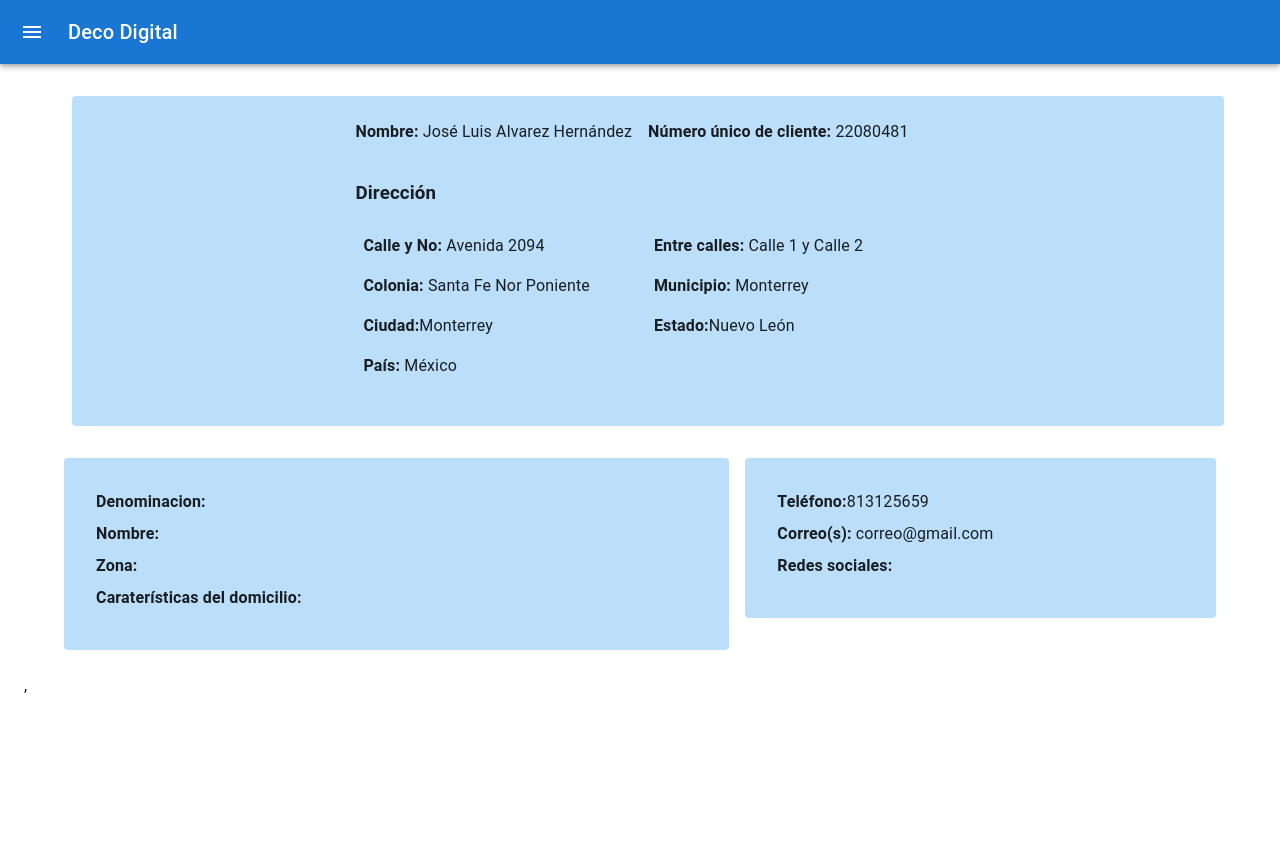
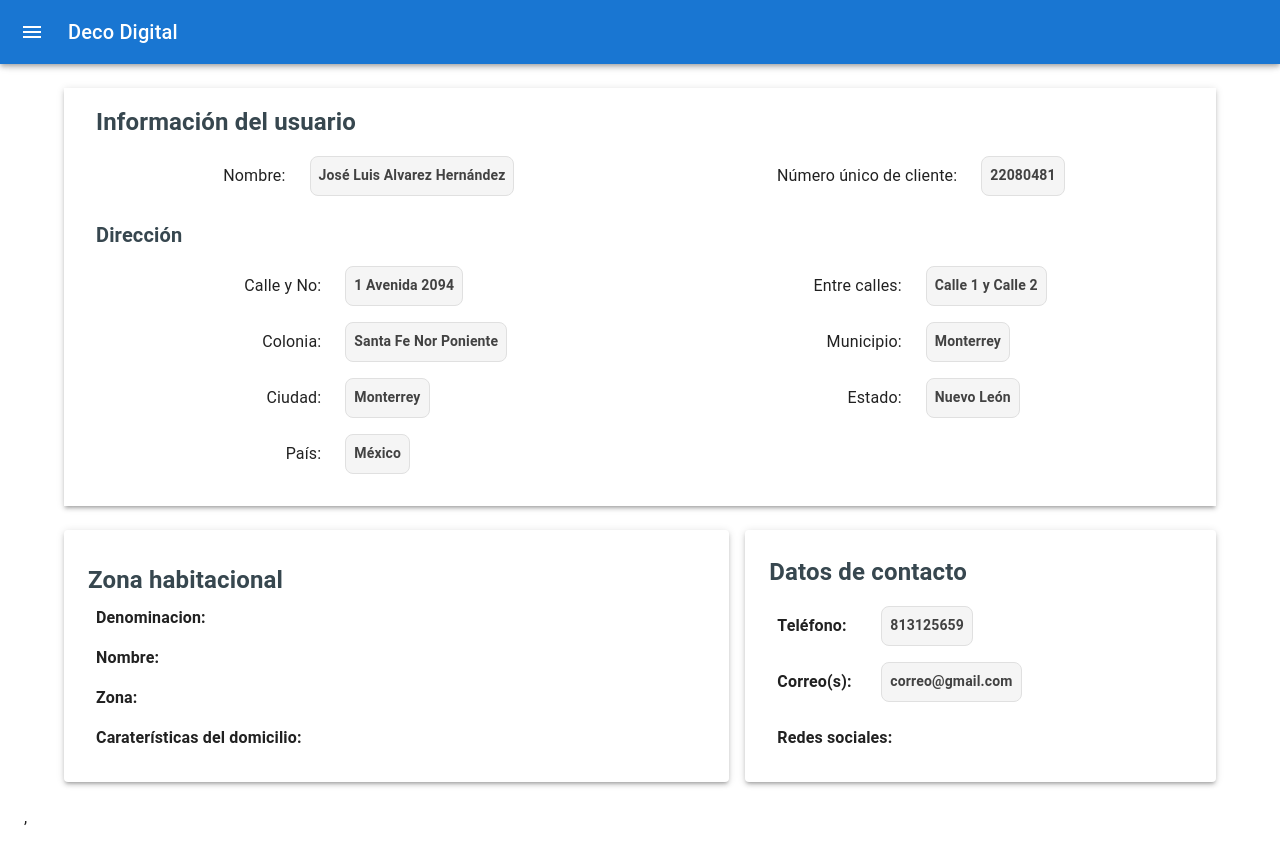
Before and after one commit to RobertoCantu/DecoDigital, a React (Create React App) app in the folder client/: page /client_info in a window 1280 px wide. Before the commit the page ends 800 px from the top, so only its background shows below. Built offline with nearby package versions, Linux system fonts and the light colour scheme.

Commit message:
Add redesign for ClientInfo

```diff
--- a/client/src/components/client_info/ClientGrid.tsx
+++ b/client/src/components/client_info/ClientGrid.tsx
@@ -8,8 +8,10 @@ type Props = {};
 const ClientGrid = (props: Props) => {
   return (
     <div>
-      <ClientInfo />
       <Container>
+        <Grid item xs={12} md={12}>
+          <ClientInfo />
+        </Grid>
         <Grid container spacing={2}>
           <Grid item xs={12} md={7}>
             <ZonaHabitacional />
--- a/client/src/components/client_info/ClientInfo.tsx
+++ b/client/src/components/client_info/ClientInfo.tsx
@@ -1,74 +1,105 @@
 import React from "react";
-import { Container, Grid, Box } from "@mui/material";
+import { Container, Box } from "@mui/material";
+import Item from "./Item";
 type Props = {};
 
 const ClientInfo = (props: Props) => {
   return (
-    <Container maxWidth="lg">
-      <Grid
-        item
+    <>
+      <Container maxWidth="lg" sx={{ boxShadow: 3, pb: 3 }}>
+        <Box sx={{ fontSize: "h5.fontSize", p: 1, pt: 2 }}>
+          <strong style={{ color: "#37474f" }}>Información del usuario</strong>
+        </Box>
+        <Box
           sx={{
-          bgcolor: "#BBDEFB",
             display: "flex",
+            justifyContent: "space-around",
             flexDirection: "row",
-          m: 1,
-          p: 1,
-          width: 1,
-          justifyContent: "center",
-          borderRadius: 1,
           }}
         >
-        <Grid xs={4} sx={{ display: "flex", flexDirection: "column", p: 2 }}>
-          <Box sx={{ display: "flex", flexDirection: "row", pr: 4 }}>
-            <div style={{ paddingBottom: "1em" }}>
-              <strong>Nombre: </strong>
-              <span style={{ paddingRight: "1em" }}>
-                José Luis Alvarez Hernández
-              </span>
+          <div style={{ display: "flex", flexDirection: "row" }}>
+            <span style={{ padding: "1em" }}>Nombre: </span>
+            <Item>José Luis Alvarez Hernández</Item>
           </div>
-            <div>
-              <strong>Número único de cliente: </strong>
-              <span>22080481</span>
+          <div style={{ display: "flex", flexDirection: "row" }}>
+            <span style={{ padding: "1em" }}>Número único de cliente: </span>
+            <Item>22080481</Item>
           </div>
         </Box>
-          <h3>Dirección</h3>
-          <Grid xs={4} sx={{ display: "flex", flexDirection: "row", p: 1 }}>
-            <Box sx={{ display: "flex", flexDirection: "column", pr: 4 }}>
-              <div style={{ paddingBottom: "1em" }}>
-                <strong>Calle y No: </strong>
-                <span>Avenida 2094</span>
+        <Box sx={{ fontSize: "h6.fontSize", p: 1, pt: 2 }}>
+          <strong style={{ color: "#37474f" }}>Dirección</strong>
+        </Box>
+        <Box
+          sx={{
+            display: "flex",
+            justifyContent: "space-around",
+            flexDirection: "row",
+          }}
+        >
+          {/* Primer columna */}
+          <Box sx={{ display: "flex", flexDirection: "column" }}>
+            <div style={{ display: "flex", flexDirection: "row" }}>
+              <span
+                style={{ padding: "1em", width: "7em", textAlign: "right" }}
+              >
+                Calle y No:{" "}
+              </span>
+              <Item>1 Avenida 2094</Item>
             </div>
-              <div style={{ paddingBottom: "1em" }}>
-                <strong>Colonia: </strong>
-                <span>Santa Fe Nor Poniente</span>
+            <div style={{ display: "flex", flexDirection: "row" }}>
+              <span
+                style={{ padding: "1em", width: "7em", textAlign: "right" }}
+              >
+                Colonia:{" "}
+              </span>
+              <Item>Santa Fe Nor Poniente</Item>
             </div>
-              <div style={{ paddingBottom: "1em" }}>
-                <strong>Ciudad:</strong>
-                <span>Monterrey</span>
+            <div style={{ display: "flex", flexDirection: "row" }}>
+              <span
+                style={{ padding: "1em", width: "7em", textAlign: "right" }}
+              >
+                Ciudad:{" "}
+              </span>
+              <Item>Monterrey</Item>
             </div>
-              <div style={{ paddingBottom: "1em" }}>
-                <strong>País: </strong>
-                <span>México</span>
+            <div style={{ display: "flex", flexDirection: "row" }}>
+              <span
+                style={{ padding: "1em", width: "7em", textAlign: "right" }}
+              >
+                País:{" "}
+              </span>
+              <Item>México</Item>
             </div>
           </Box>
-            <Box sx={{ display: "flex", flexDirection: "column", pl: 4 }}>
-              <div style={{ paddingBottom: "1em" }}>
-                <strong>Entre calles: </strong>
-                <span>Calle 1 y Calle 2</span>
+          <Box sx={{ display: "flex", flexDirection: "column" }}>
+            <div style={{ display: "flex", flexDirection: "row" }}>
+              <span
+                style={{ padding: "1em", width: "8em", textAlign: "right" }}
+              >
+                Entre calles:
+              </span>
+              <Item>Calle 1 y Calle 2</Item>
             </div>
-              <div style={{ paddingBottom: "1em" }}>
-                <strong>Municipio: </strong>
-                <span>Monterrey</span>
+            <div style={{ display: "flex", flexDirection: "row" }}>
+              <span
+                style={{ padding: "1em", width: "8em", textAlign: "right" }}
+              >
+                Municipio:{" "}
+              </span>
+              <Item>Monterrey</Item>
             </div>
-              <div style={{ paddingBottom: "1em" }}>
-                <strong>Estado:</strong>
-                <span>Nuevo León</span>
+            <div style={{ display: "flex", flexDirection: "row" }}>
+              <span
+                style={{ padding: "1em", width: "8em", textAlign: "right" }}
+              >
+                Estado:{" "}
+              </span>
+              <Item>Nuevo León</Item>
             </div>
           </Box>
-          </Grid>
-        </Grid>
-      </Grid>
+        </Box>
       </Container>
+    </>
   );
 };
 
--- a/client/src/components/client_info/ContactoCliente.tsx
+++ b/client/src/components/client_info/ContactoCliente.tsx
@@ -1,5 +1,6 @@
 import React from "react";
 import { Container, Grid, Box } from "@mui/material";
+import Item from "./Item";
 
 type Props = {};
 
@@ -7,26 +8,45 @@ const ContactoCliente = (props: Props) => {
   return (
     <Box
       sx={{
+        boxShadow: 3,
         display: "flex",
         flexDirection: "column",
-        p: 4,
-        bgcolor: "#BBDEFB",
+        p: 2,
         mt: 3,
         mb: 3,
         borderRadius: 1,
       }}
     >
-      <div style={{ paddingBottom: "0.5em" }}>
-        <strong>Teléfono:</strong>
-        <span>813125659</span>
+      <Box sx={{ fontSize: "h5.fontSize", p: 1, pt: 1 }}>
+        <strong style={{ color: "#37474f" }}>Datos de contacto</strong>
+      </Box>
+      <div
+        style={{
+          display: "flex",
+          flexDirection: "row",
+        }}
+      >
+        <strong style={{ padding: "1em", width: "7em" }}>Teléfono:</strong>
+        <Item>813125659</Item>
       </div>
-      <div style={{ paddingBottom: "0.5em" }}>
-        <strong>Correo(s):</strong>
-        <span> correo@gmail.com</span>
+      <div
+        style={{
+          display: "flex",
+          flexDirection: "row",
+        }}
+      >
+        <strong style={{ padding: "1em", width: "7em" }}>Correo(s):</strong>
+        <Item> correo@gmail.com</Item>
       </div>
-      <div style={{ paddingBottom: "0.5em" }}>
-        <strong>Redes sociales:</strong>
-        <span></span>
+      <div
+        style={{
+          display: "flex",
+          flexDirection: "row",
+        }}
+      >
+        <strong style={{ padding: "1em", width: "12em" }}>
+          Redes sociales:
+        </strong>
       </div>
     </Box>
   );
--- /dev/null
+++ b/client/src/components/client_info/Item.tsx
@@ -0,0 +1,32 @@
+import React from "react";
+import Box, { BoxProps } from "@mui/material/Box";
+
+type Props = {
+  boxProps: BoxProps;
+  children: React.ReactNode;
+};
+
+const Item = (props: BoxProps) => {
+  return (
+    <Box
+      sx={{
+        p: 1,
+        m: 1,
+        bgcolor: (theme) =>
+          theme.palette.mode === "dark" ? "#101010" : "grey.100",
+        color: (theme) =>
+          theme.palette.mode === "dark" ? "grey.300" : "grey.800",
+        border: "1px solid",
+        borderColor: (theme) =>
+          theme.palette.mode === "dark" ? "grey.800" : "grey.300",
+        borderRadius: 2,
+        fontSize: "0.875rem",
+        fontWeight: "700",
+      }}
+    >
+      {props.children}
+    </Box>
+  );
+};
+
+export default Item;
--- a/client/src/components/client_info/ZonaHabitacional.tsx
+++ b/client/src/components/client_info/ZonaHabitacional.tsx
@@ -7,28 +7,31 @@ const ZonaHabitacional = (props: Props) => {
   return (
     <Box
       sx={{
+        boxShadow: 3,
         display: "flex",
         flexDirection: "column",
-        p: 4,
-        bgcolor: "#BBDEFB",
+        p: 2,
         mt: 3,
         mb: 3,
         borderRadius: 1,
       }}
     >
-      <div style={{ paddingBottom: "0.5em" }}>
+      <Box sx={{ fontSize: "h5.fontSize", p: 1, pt: 2 }}>
+        <strong style={{ color: "#37474f" }}>Zona habitacional</strong>
+      </Box>
+      <div style={{ paddingLeft: "1em", paddingBottom: "1em" }}>
         <strong>Denominacion:</strong>
         <span></span>
       </div>
-      <div style={{ paddingBottom: "0.5em" }}>
+      <div style={{ paddingLeft: "1em", paddingBottom: "1em" }}>
         <strong>Nombre:</strong>
         <span></span>
       </div>
-      <div style={{ paddingBottom: "0.5em" }}>
+      <div style={{ paddingLeft: "1em", paddingBottom: "1em" }}>
         <strong>Zona:</strong>
         <span></span>
       </div>
-      <div style={{ paddingBottom: "0.5em" }}>
+      <div style={{ paddingLeft: "1em", paddingBottom: "1em" }}>
         <strong>Caraterísticas del domicilio:</strong>
         <span></span>
       </div>
```
Lines whose indentation alone changed are shown as unchanged.
